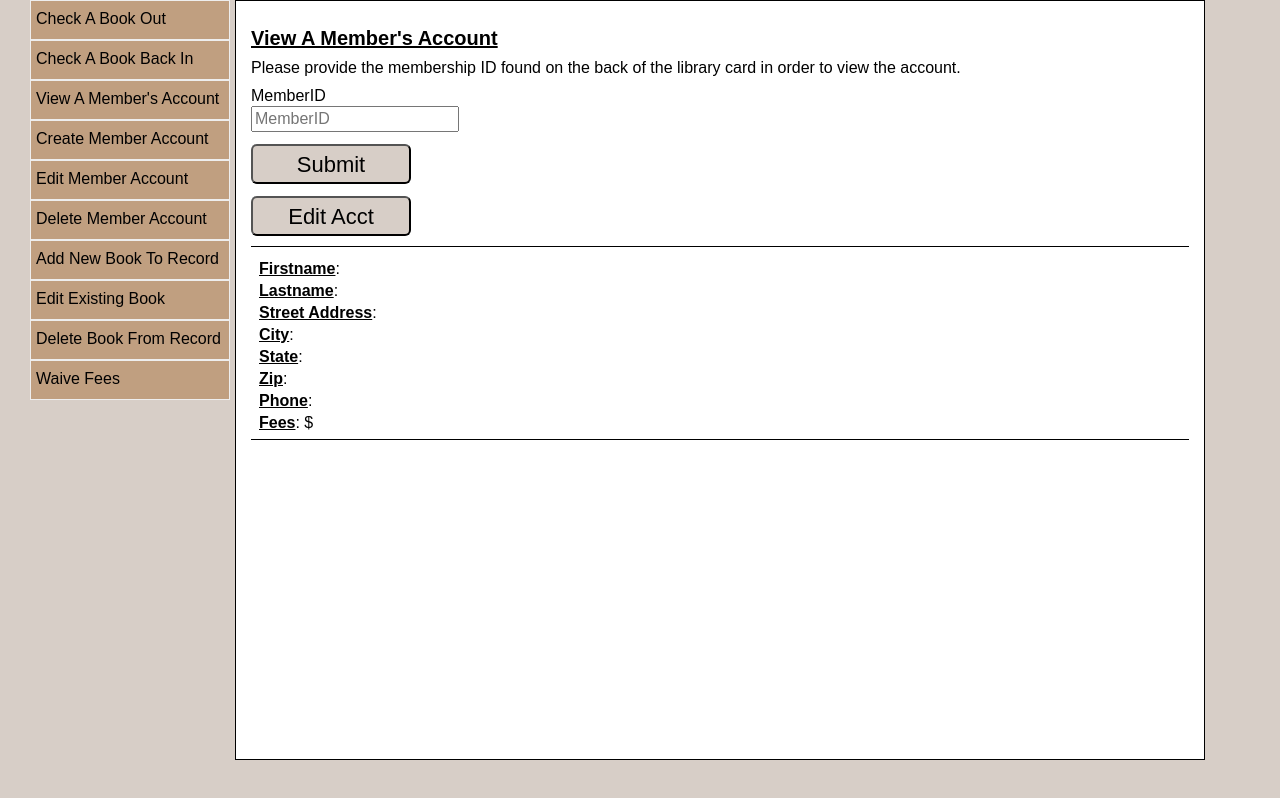
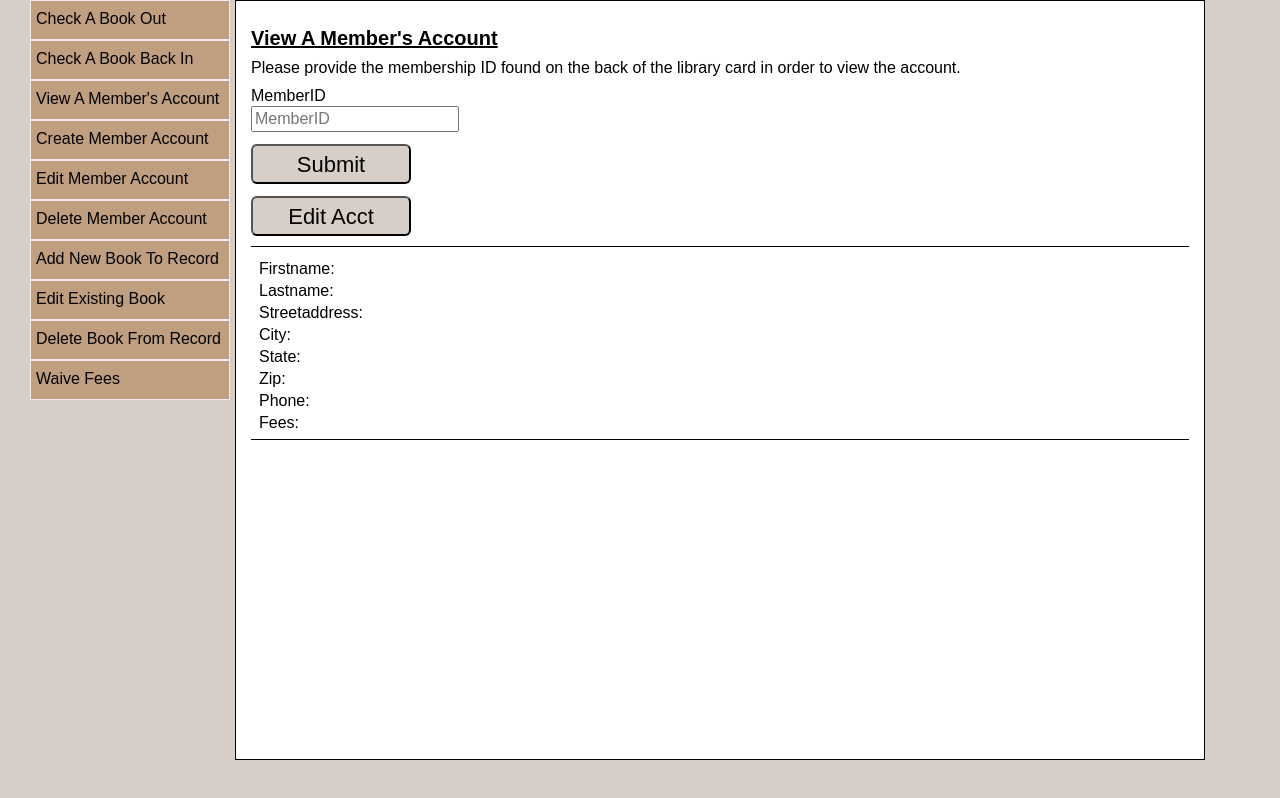
Before and after one commit to claytonpabst/library-catalog, a React (Create React App) app: page /admin in a window 1280 px wide. Both pictures are taken after a click on the item "View A Member's Account". Built offline with nearby package versions, Linux system fonts and the light colour scheme; the HTML template or start-up script is replaced by a standard one.

Commit message:
view account works and back end requires login for admin functions

```diff
--- a/src/components/Admin/Forms/ViewAccount.js
+++ b/src/components/Admin/Forms/ViewAccount.js
@@ -6,8 +6,7 @@ class ViewAccount extends Component {
     super(props);
     this.state = {
       memberid: '',
-      fields: ['Firstname', 'Lastname', 'Street Address', 'City', 'State', 'Zip', 'Phone', 'Fees'],
-      memberInfo: ['', '', '', '', '', '', '', null]
+      memberInfo: {}
     }
 
     this.changeID = this.changeID.bind(this);
@@ -28,13 +27,14 @@ class ViewAccount extends Component {
           memberInfo: res.data[0]
         })
       }else{
-        alert(res)
+        alert(res.data)
       }
     })
   }
 
   render() {
-        return (
+    let member = this.state.memberInfo
+    return (
       <section className="view_account">
 
         <h3 className='form_header'>View A Member's Account</h3>
@@ -49,15 +49,14 @@ class ViewAccount extends Component {
         <button onClick={ () => this.props.changeForm(5) }>Edit Acct</button>
 
         <ul>
-          {
-            this.state.memberInfo.map( (item, i) => {
-              if (this.state.fields[i] === 'Fees'){
-                return <li key={i}><span>{ this.state.fields[i] }</span>: ${ item }</li>
-              }else{
-                return <li key={i}><span>{ this.state.fields[i] }</span>: { item }</li>
-              }
-            })
-          }
+          <li>Firstname: {member.firstname}</li>
+          <li>Lastname: {member.lastname}</li>
+          <li>Streetaddress: {member.streetaddress}</li>
+          <li>City: {member.city}</li>
+          <li>State: {member.state}</li>
+          <li>Zip: {member.zip}</li>
+          <li>Phone: {member.phone}</li>
+          <li>Fees: {member.fees}</li>
         </ul>
 
       </section>
```
Also changed, not shown: 1 other file (tests, documents, lock files or other folders).
